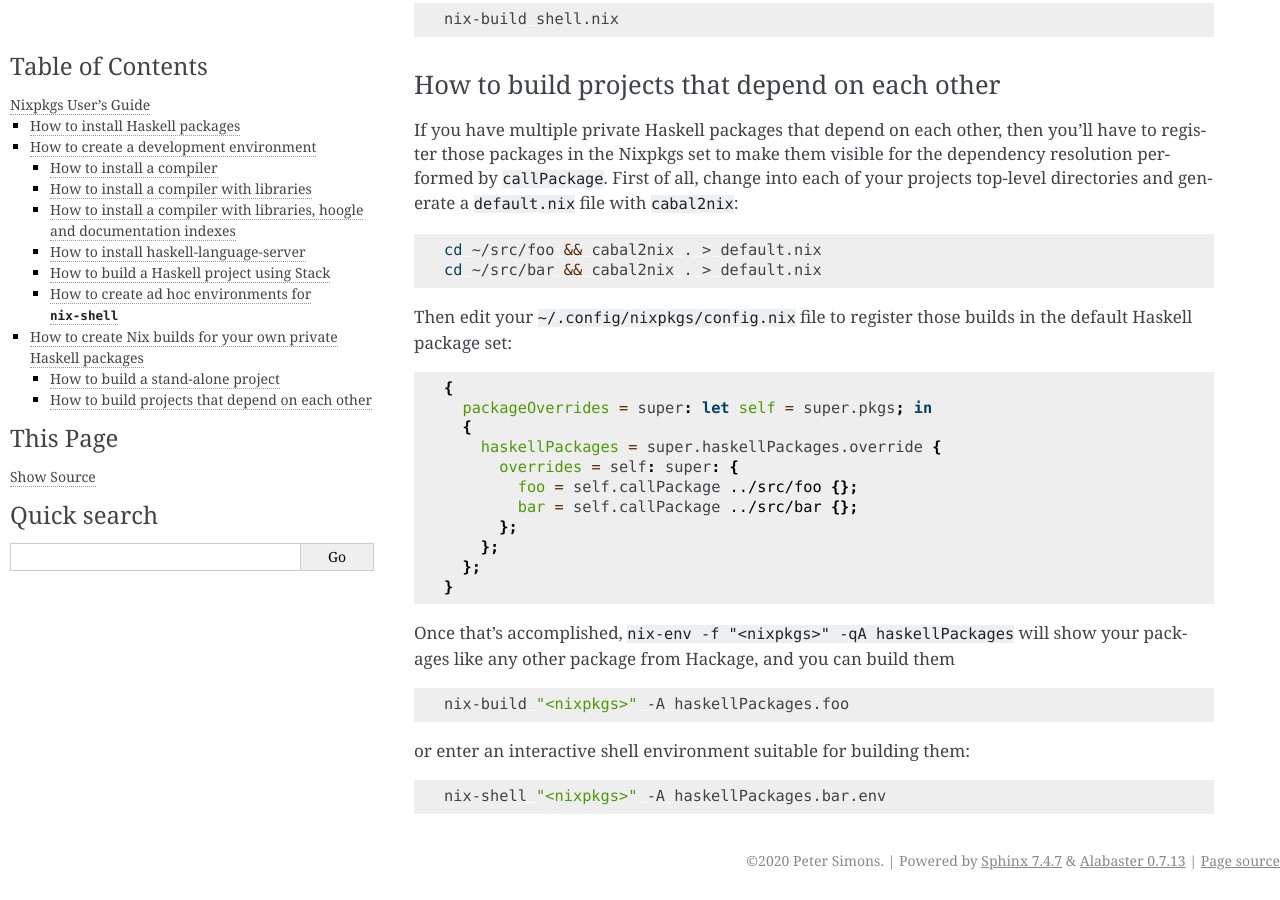
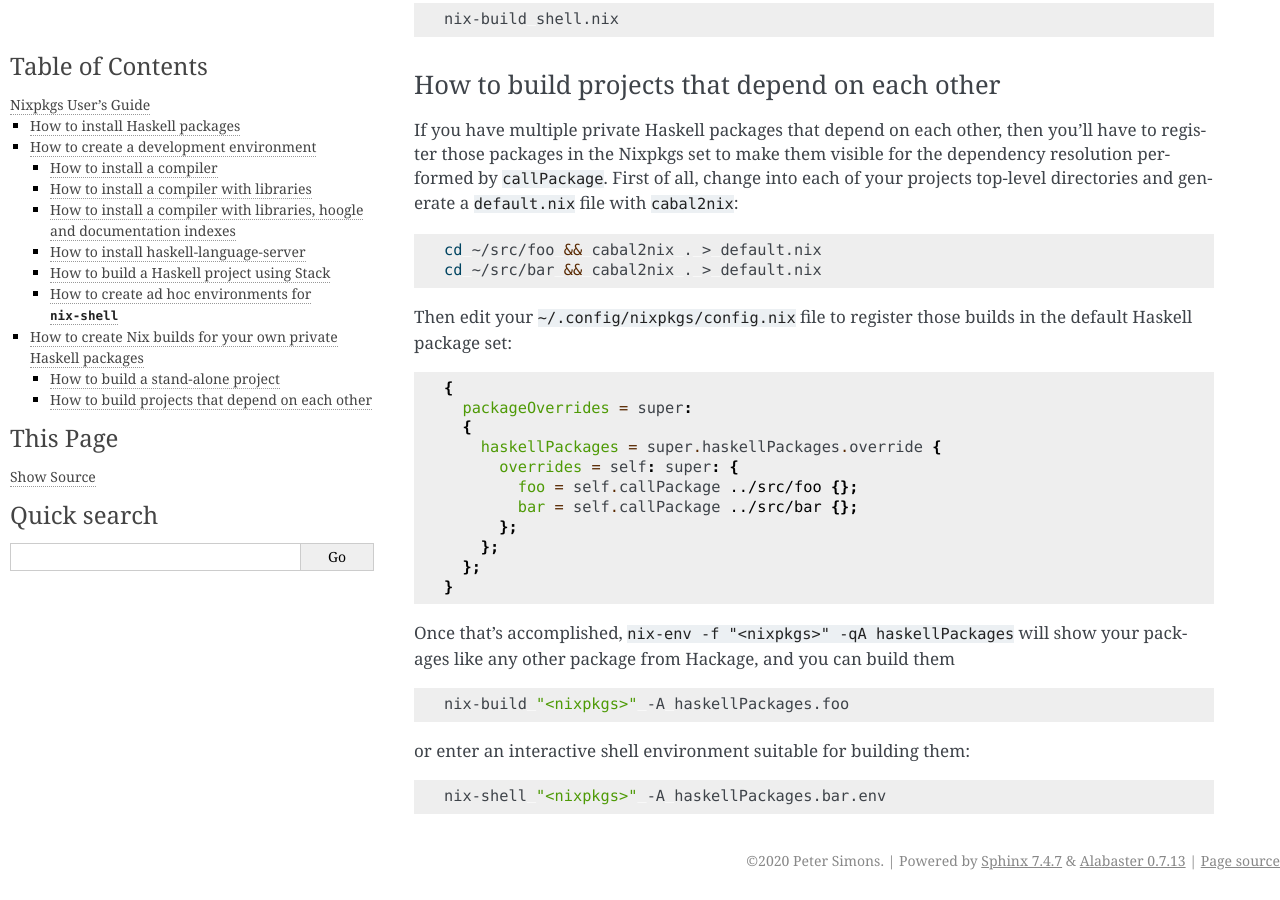
Before and after one commit to NixOS/cabal2nix, a Sphinx documentation site: the page built from doc/nixpkgs-users-guide.rst, in a window 1280 px wide and 900 px high, scrolled down 11574 px. Built offline with Sphinx 7.4.7, drawn with Linux system fonts in a browser that asks for light colours.

Commit message:
Remove unused code

```diff
--- a/doc/nixpkgs-users-guide.rst
+++ b/doc/nixpkgs-users-guide.rst
@@ -693,7 +693,7 @@ builds in the default Haskell package set:
 .. code:: nix
 
    {
-     packageOverrides = super: let self = super.pkgs; in
+     packageOverrides = super:
      {
        haskellPackages = super.haskellPackages.override {
          overrides = self: super: {
```
